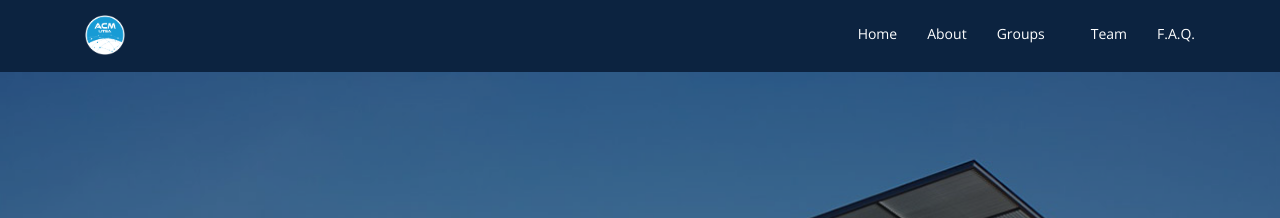
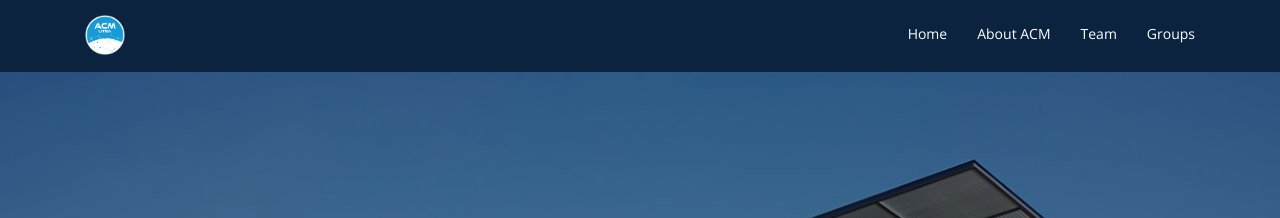
Before and after one commit to acmutsa/acmutsa.github.io, a Jekyll site: the page built from index.html, in a window 1280 px wide. Shown: the top 218 px of the page. Built offline with Jekyll 4.4.1, drawn with Linux system fonts in a browser that asks for light colours; nearby versions of some CDN libraries; the list of posts is cut into pages by our own code; some of the changed text lies outside the part shown.

Commit message:
updated navbar

```diff
--- a/_includes/information_section.html
+++ b/_includes/information_section.html
@@ -10,7 +10,7 @@
                 <a class="icon-box icon-box-pink" href="information/join.html">
                     <div class="icon"><i class="bx bx-unite bx-tada"></i></div>
                     <h4 class="title">Join</h4>
-                    <p class="description">Click here to see how we're basing membership for Fall 2021!<br> Also includes
+                    <p class="description">Click here to see how we're doing membership for Fall 2021!<br> Also includes
                         information for frequently asked questions.</p>
                 </a>
             </div>
--- a/_includes/navbar.html
+++ b/_includes/navbar.html
@@ -12,7 +12,13 @@
       <!-- can add up to two layers of drop downs [class="drop-down"] -->
       <ul>
         <li class="active"><a href="{{ site.baseurl }}/">Home</a></li>
-        <li><a href="index.html#about">About</a></li>
+        <li><a href="/acmutsa.github.io/index.html#about">About ACM</a></li>
+<!--        <li><a href="information/join.html">Join</a></li>-->
+<!--        <li><a href="information/donate.html">Donate</a></li>-->
+<!--        <li><a href="#calendar">Calendar</a></li>-->
+        <li><a href="/acmutsa.github.io/index.html#team">Team</a></li>
+<!--        <li><a href="#faq">F.A.Q.</a></li>-->
+<!--        <li><a href="#contact">Contact Us</a></li>-->
         <li class="drop-down"><a href="">Groups</a>
           <ul>
             <li><a href="{{ site.baseurl }}{% link acmw.html %}">ACM-W</a></li>
--- a/css/custom/_style.scss
+++ b/css/custom/_style.scss
@@ -147,11 +147,11 @@ h1, h2, h3, h4, h5, h6 {
   color: $primary;
 }
 
-.nav-menu .drop-down > a:after {
-  content: "\ea99";
-  font-family: IcoFont;
-  padding-left: 5px;
-}
+//.nav-menu .drop-down > a:after {
+//  content: "\ea99";
+//  font-family: IcoFont;
+//  padding-left: 5px;
+//}
 
 .nav-menu .drop-down .drop-down ul {
   top: 0;
```
Also changed, not shown: other parts of _includes/navbar.html (+0 -6 lines), 10 other files.
